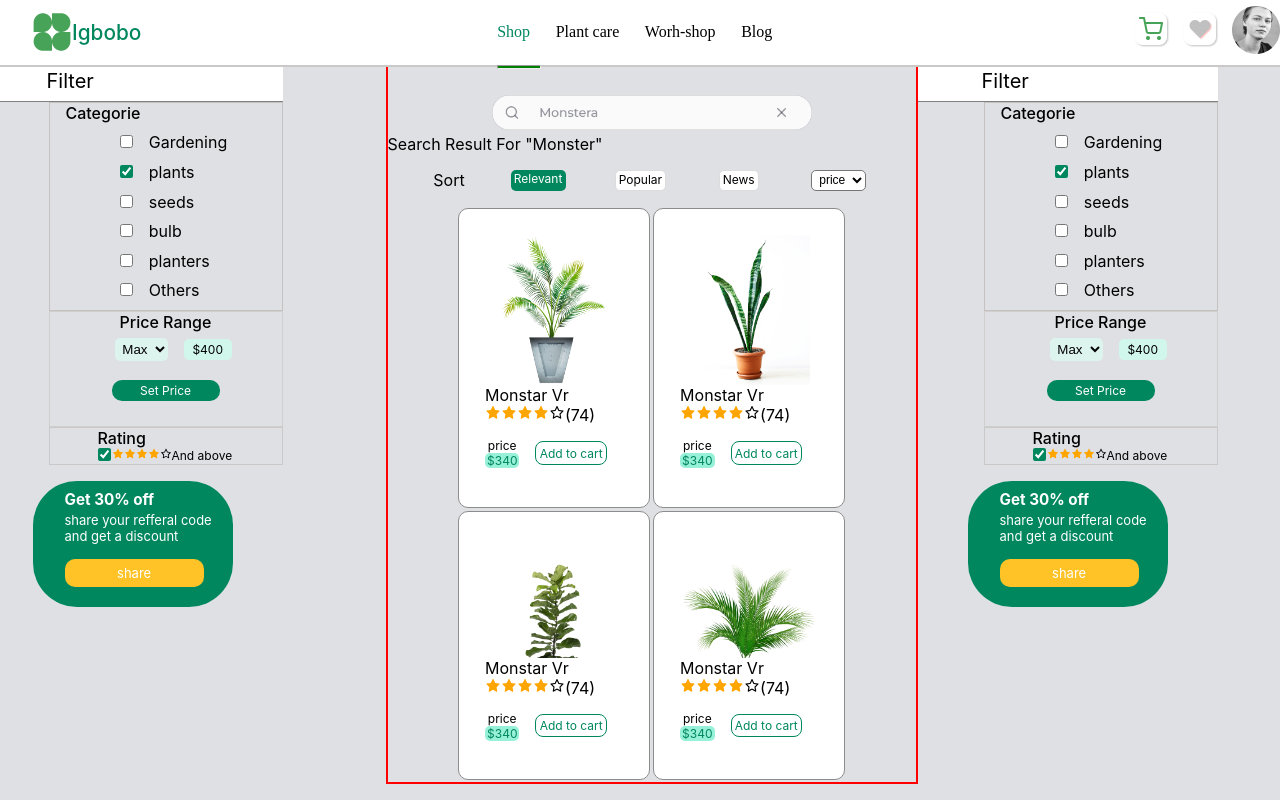
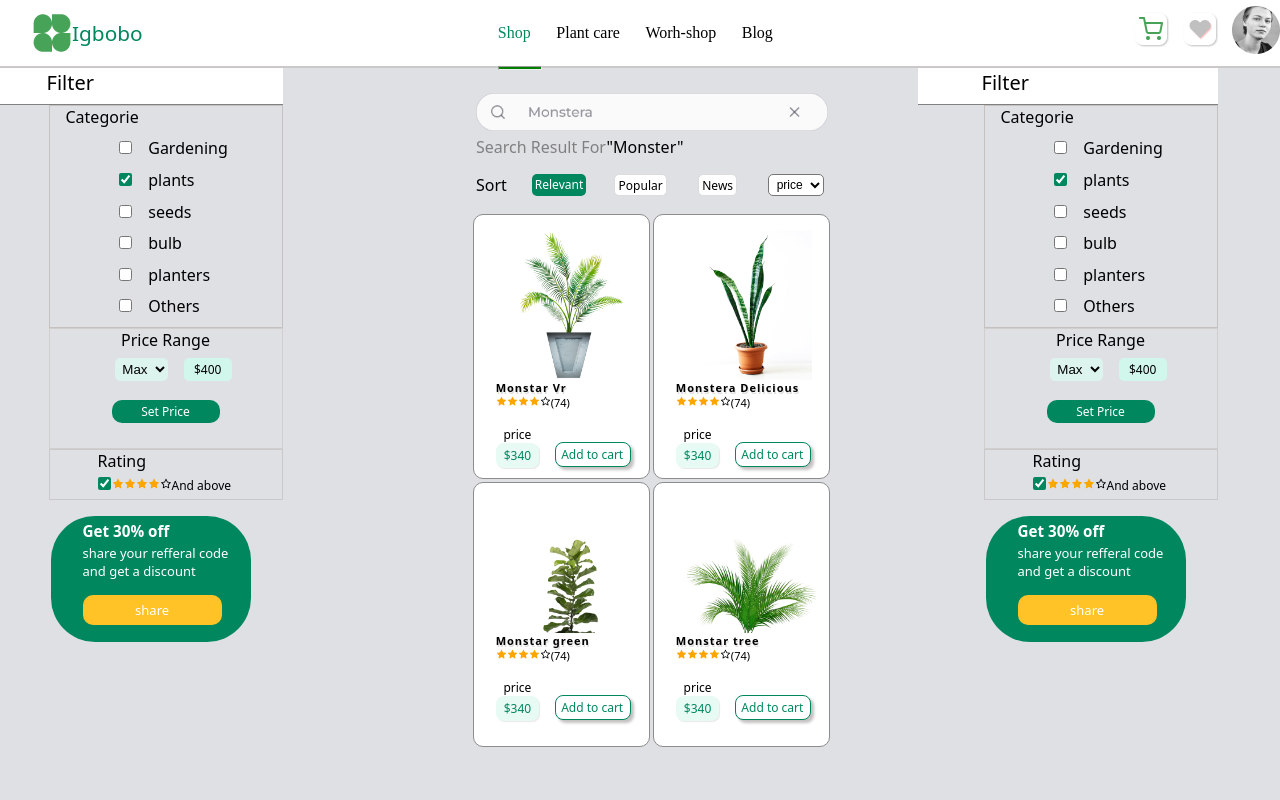
Before and after one commit to goodylove/igbobo, a React (Create React App) app: page / in a window 1280 px wide. Built offline with nearby package versions, Linux system fonts and the light colour scheme.

Commit message:
completed monster component

```diff
--- a/src/App.css
+++ b/src/App.css
@@ -1,5 +1,6 @@
 .App {
   text-align: center;
+  font-family: system-ui, -apple-system, BlinkMacSystemFont, 'Segoe UI', Roboto, Oxygen, Ubuntu, Cantarell, 'Open Sans', 'Helvetica Neue', sans-serif;
 
 
 }
--- a/src/components/categoriesection/Categories.css
+++ b/src/components/categoriesection/Categories.css
@@ -136,7 +136,7 @@ width: 200px;
         align-items: start;
         text-align: start;
         font-size: 12px;
-        margin: 0 1rem;
+        margin: 0.3rem 1rem;
     }
 
 .rating ul{
@@ -150,8 +150,8 @@ display: flex;
 }
 .promo-wrap{
     display: flex;
-        justify-content: center;
-        align-items: center;
+        justify-content: end;
+        align-items: end;
         width: 100%;
 }
 .promo{
--- a/src/components/centersection/Monstar.css
+++ b/src/components/centersection/Monstar.css
@@ -1,6 +1,6 @@
 .monster-wrapper{
     height: auto;
-    border: 2px solid red;
+
     width: auto;
     /* margin-top: 3rem; */
 
@@ -9,22 +9,28 @@
 
 .sort-con{
 display: flex;
- justify-content: space-evenly;
+    justify-content: space-between;
     margin: 1rem 0;
+    flex-direction: row;
+    width: 100%;
 }
 .search-con{
     margin-top: 2rem;
 }
 .search-result{
         text-align: start;
+            width: 66%;
+            display: flex;
+            flex-direction: column;
+            align-items: flex-start;
+            justify-content: flex-start;
 
 }
 .wraper-result{
-    /* width: 50%; */
-    /* display: flex;
-        justify-content: start;
-        align-items: start;
-        margin-left: 2rem; */
+    display: flex;
+        justify-content: center;
+        align-items: center;
+        width: 100%;
 
 }
 
@@ -70,6 +76,8 @@
     border-radius: 10px;
     margin: 0.1rem;
     padding: 1rem;
+    height: 231px;
+    width: 143px;
 
 }
 .plant-holder{
@@ -78,9 +86,18 @@
         justify-content: center;
         align-items: center;
         padding: 10px;
+        height: 100%;
+        width: 100%;
+}
+.tree-name{
+    text-shadow: 1px 2px rgb(224, 221, 221);
+    font-weight: 600;
+    letter-spacing: 1px;
 }
 .start-con{
 text-align: start;
+    font-size: 11px;
+    /* margin: 12px 0 */
 }
 .stars-c{
     display: flex;
@@ -88,33 +105,38 @@
 .tree-price{
     display: flex;
         justify-content: center;
-        align-items: center;
+    margin-top: 1rem;
         font-size: 12px;
 }
 .pri{
     display: flex;
         flex-direction: column;
-        justify-content: center;
-        align-items: center;
+        text-align: center;
+
 }
 .cart-p{
 
-    padding: 0.2rem;
-    border: 1px solid #00875E;;
-        background-color:#fff;
+border: 1px solid #00875E;
+    background-color: #fff;
     color: #00875E;
     border-radius: 8px;
     margin: 1rem;
+    box-shadow: 3px 3px 3px rgb(196 193 193);
+    width: 64px;
+    padding: 3px 5px;
+    font-weight: 500;
+
 
 }
 .price-am{
-    /* margin-left: 1rem; */
-        background: #97f1d8;
+background: rgba(23, 207, 151, 0.1);
+    border-radius: 8px;
         font-size: 12px;
-        /* width: 43px;
-        height: 20px; */
-        border-radius: 5px;
+       font-weight: 500;
+        padding: 4px 8px;
+            gap: 10px;
         text-align: center;
         color: #00875E;
-        padding: 0 2px;
+        box-shadow: 1px 1px 1px rgb(234, 231, 231) ;
+
 }
--- a/src/components/centersection/Monster.jsx
+++ b/src/components/centersection/Monster.jsx
@@ -12,11 +12,14 @@ const Monster = () => {
   return (
     <div className="monster-wrapper">
       <div className="search-con">
-        <img src={SearchImg} alt="" width={320} />
+        <img src={SearchImg} alt="" width={352} />
       </div>
       <div className="wraper-result">
         <div className="search-result">
-          <span>Search Result For "Monster"</span>
+          <div>
+            <span style={{ color: "gray" }}> Search Result For</span>
+            <span>"Monster"</span>
+          </div>
           <div className="sort-con">
             <span className="sort-text">Sort</span>
             <span className="btn">Relevant</span>
@@ -33,7 +36,7 @@ const Monster = () => {
           <div className="plant-holder">
             <img src={Tree1} alt="" height={150} />
             <div className="start-con">
-              <span>Monstar Vr</span>
+              <span className="tree-name">Monstar Vr</span>
               <ul className="stars-c">
                 <li>
                   <AiFillStar className="icon-start" />
@@ -68,7 +71,7 @@ const Monster = () => {
           <div className="plant-holder">
             <img src={Gold} alt="" height={150} />
             <div className="start-con">
-              <span>Monstar Vr</span>
+              <span className="tree-name">Monstera Delicious</span>
               <ul className="stars-c">
                 <li>
                   <AiFillStar className="icon-start" />
@@ -103,7 +106,7 @@ const Monster = () => {
           <div className="plant-holder">
             <img src={leaf} alt="" height={120} />
             <div className="start-con">
-              <span>Monstar Vr</span>
+              <span className="tree-name">Monstar green</span>
               <ul className="stars-c">
                 <li>
                   <AiFillStar className="icon-start" />
@@ -138,7 +141,7 @@ const Monster = () => {
           <div className="plant-holder">
             <img src={plant} alt="" height={120} />
             <div className="start-con">
-              <span>Monstar Vr</span>
+              <span className="tree-name">Monstar tree</span>
               <ul className="stars-c">
                 <li>
                   <AiFillStar className="icon-start" />
--- a/src/pages/Shop.css
+++ b/src/pages/Shop.css
@@ -18,6 +18,10 @@ justify-content: center;
 }
 .mon{
   width: 532px;
+    display: flex;
+    justify-content: center;
+    align-items: center;
+    text-align: inherit;
 }
 .animate{
 width: 380px;
```
Lines whose indentation alone changed are shown as unchanged.
